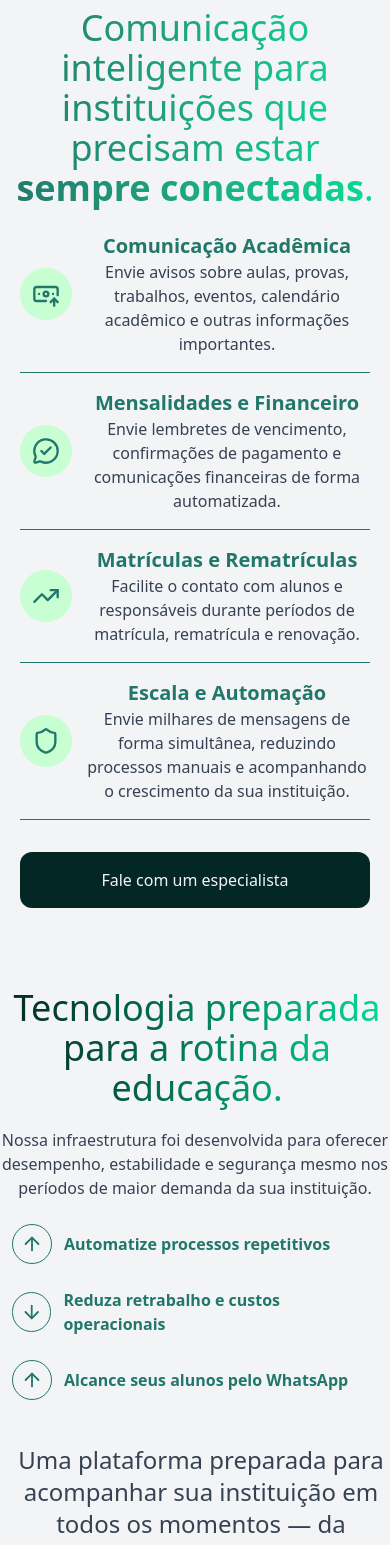
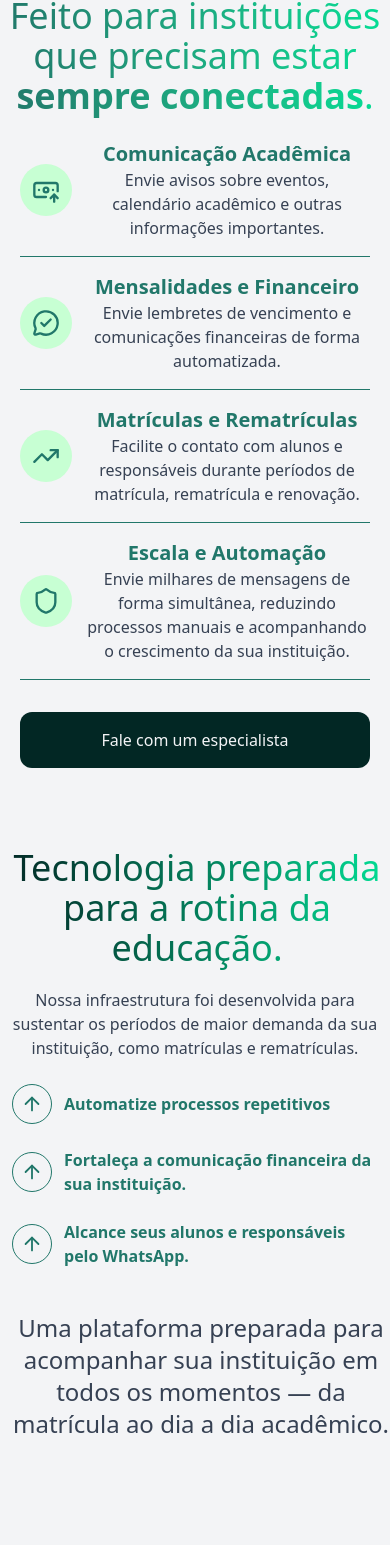
Before and after one commit to gersonkomunicai/correio-inteligente, a Next.js app: page /segmentos/educacao in a window 390 px wide. Shown: the part 1296-2841 px from the top of the page. Built offline with nearby package versions, Linux system fonts and the light colour scheme; no server answers.

Commit message:
atualização de copys  correção de posicionamento de elementos nas páginas adição de fundo na página de cases (aval)

```diff
--- a/components/Navbar.tsx
+++ b/components/Navbar.tsx
@@ -27,7 +27,7 @@ export default function Navbar() {
                                     <a href="/segmentos/bancos" className={`${url[2] === 'bancos' ? 'text-correio-inteligente-200 bg-correio-inteligente-800 ' : 'hover:text-gray-700 text-gray-100 hover:bg-correio-inteligente-900'} transition-all duration-200 ease-in  text-base rounded-md p-2 `}>Bancos e Fintechs</a>
                                     <a href="/segmentos/governos" className={`${url[2] === 'governos' ? 'text-correio-inteligente-200 bg-correio-inteligente-800 ' : 'hover:text-gray-700 text-gray-100 hover:bg-correio-inteligente-900'} transition-all duration-200 ease-in text-base rounded-md p-2 `}>Governos e ONGs</a>
                                     <a href="/segmentos/varejo" className={`${url[2] === 'varejo' ? 'text-correio-inteligente-200 bg-correio-inteligente-800 ' : 'hover:text-gray-700 text-gray-100 hover:bg-correio-inteligente-900'} transition-all duration-200 ease-in text-base rounded-md p-2 `}>Varejo</a>
-                                    <a href="/segmentos/saude" className={`${url[2] === 'saude' ? 'text-correio-inteligente-200 bg-correio-inteligente-800 ' : 'hover:text-gray-700 text-gray-100 hover:bg-correio-inteligente-900'} transition-all duration-200 ease-in  text-base rounded-md p-2 `}>Saúde</a>
+                                    {/* <a href="/segmentos/saude" className={`${url[2] === 'saude' ? 'text-correio-inteligente-200 bg-correio-inteligente-800 ' : 'hover:text-gray-700 text-gray-100 hover:bg-correio-inteligente-900'} transition-all duration-200 ease-in  text-base rounded-md p-2 `}>Saúde</a> */}
                                     <a href="/segmentos/educacao" className={`${url[2] === 'educacao' ? 'text-correio-inteligente-200 bg-correio-inteligente-800 ' : 'hover:text-gray-700 text-gray-100 hover:bg-correio-inteligente-900'} transition-all duration-200 ease-in text-base rounded-md p-2 `}>Educação</a>
                                     <a href="/segmentos/seguradoras" className={`${url[2] === 'seguradoras' ? 'text-correio-inteligente-200 bg-correio-inteligente-800 ' : 'hover:text-gray-700 text-gray-100 hover:bg-correio-inteligente-900'} transition-all duration-200 ease-in text-base rounded-md p-2 `}>Seguradoras</a>                                </div>
                             </div>
@@ -73,7 +73,7 @@ export default function Navbar() {
                                 <a href="/segmentos/bancos" className={`${url[2] === 'bancos' ? 'bg-correio-inteligente-800' : ''} p-2 text-gray-100 font-bold text-lg text-left`}>Bancos e Fintechs</a>
                                 <a href="/segmentos/governos" className={`${url[2] === 'governos' ? 'bg-correio-inteligente-800' : ''} p-2 text-gray-100 font-bold text-lg text-left`}>Governos e ONGs</a>
                                 <a href="/segmentos/varejo" className={`${url[2] === 'varejo' ? 'bg-correio-inteligente-800' : ''} p-2 text-gray-100 font-bold text-lg text-left`}>Varejo</a>
-                                <a href="/segmentos/saude" className={`${url[2] === 'saude' ? 'bg-correio-inteligente-800' : ''} p-2 text-gray-100 font-bold text-lg text-left`}>Saúde</a>
+                                {/* <a href="/segmentos/saude" className={`${url[2] === 'saude' ? 'bg-correio-inteligente-800' : ''} p-2 text-gray-100 font-bold text-lg text-left`}>Saúde</a> */}
                                 <a href="/segmentos/educacao" className={`${url[2] === 'educacao' ? 'bg-correio-inteligente-800' : ''} p-2 text-gray-100 font-bold text-lg text-left`}>Educação</a>
                                 <a href="/segmentos/seguradoras" className={`${url[2] === 'seguradoras' ? 'bg-correio-inteligente-800' : ''} p-2 text-gray-100 font-bold text-lg text-left`}>Seguradoras</a>
                             </div>
--- a/src/app/quem-somos/page.tsx
+++ b/src/app/quem-somos/page.tsx
@@ -8,7 +8,6 @@ export default () => {
     return (
         <div className="flex flex-col w-screen">
             <div className="bg-[url('/image.webp')] absolute bg-right bg-cover bg-no-repeat w-screen h-screen">
-                <a href="">oi</a>
             </div>
             <div className="lg:flex items-center flex-col bg-correio-inteligente-200/90 relative h-screen">
                 <div className="absolute bg-correio-inteligente-100/20 w-200 h-200 rounded-full -left-100 -bottom-100 blur-2xl" />
@@ -56,7 +55,7 @@ export default () => {
                         <div className="lg:flex  text-left items-start md:mr-10 ">
                             <Reveal direction="left">
                                 <div className="flex flex-col">
-                                    <span className="md:text-2xl text-correio-inteligente-200">O <span className="font-bold italic">Correio Inteligente</span> nasceu com o propósito de apoiar operações que exigem controle e padronização na comunicação digital. Unimos tecnologia e automação a uma infraestrutura própria, pensada para sustentar operações de alto volume com estabilidade. Algumas coisas que orientam nosso trabalho são:</span>
+                                    <span className="md:text-2xl text-correio-inteligente-200">O <span className="font-bold italic">Correio Inteligente</span> nasceu com o propósito de apoiar operações que exigem controle e padronização na comunicação digital. Unimos tecnologia e automação a uma infraestrutura própria, pensada para sustentar operações de alto volume com estabilidade.</span>
                                     <span className="md:text-2xl text-correio-inteligente-200"> Algumas coisas que orientam nosso trabalho são: </span>
                                     <div className="flex items-center my-2">
                                         <Check className="w-8 h-8 size-4  text-correio-inteligente-200" />
--- a/src/app/segmentos/educacao/page.tsx
+++ b/src/app/segmentos/educacao/page.tsx
@@ -47,24 +47,23 @@ export default function Educacao() {
                 </div>
             </div>
             <div className="flex flex-col h-auto items-center bg-gray-100">
-                <div className="container mb-10 md:px-30">
-                    <h2 className="bg-linear-to-r from-correio-inteligente-200 to-correio-inteligente-800 bg-clip-text text-transparent text-5xl my-3"></h2>
-                    <div className="lg:flex text-center items-start text-correio-inteligente-100 justify-between">
-                        <div className="flex flex-col items-center max-w-xl">
-                            <h2 className="text-4xl p-2 bg-linear-to-r from-correio-inteligente-100 to-correio-inteligente-800 bg-clip-text text-transparent">Comunicação inteligente para instituições que precisam estar <span className="font-bold">sempre conectadas</span>.</h2>
-                            <div className="flex justify-center items-center w-160">
+                <div className="container justify-center items-center mb-10">
+                    <div className="lg:flex text-center items-center  text-correio-inteligente-100 justify-center lg:justify-between">
+                        <div className="flex flex-col items-center lg:max-w-xl">
+                            <h2 className="text-4xl p-2 bg-linear-to-r from-correio-inteligente-100 to-correio-inteligente-800 bg-clip-text text-transparent">Feito para instituições que precisam estar <span className="font-bold">sempre conectadas</span>.</h2>
+                            <div className="items-center w-160">
                                 {/* <video muted autoPlay loop src="/enterprise.mp4" className="rounded-lg mt-3"></video> */}
                                 <Image width={1000} height={1000} src="/heroEducation.png" className="hidden lg:flex rounded-bl-4xl rounded-tl-2xl rounded-tr-xl" alt="" />
                             </div>
                         </div>
-                        <div className="md:flex flex-col px-5 divide-y divide-correio-inteligente-100">
+                        <div className="lg:flex flex-col px-5 lg:max-w-2xl divide-y divide-correio-inteligente-100">
                             <div className="flex items-center py-4">
                                 <div className="flex items-center justify-center p-3 w-13 h-13 rounded-full bg-correio-inteligente-900">
                                     <BanknoteArrowUp className="size-7" />
                                 </div>
-                                <div className="flex flex-col max-w-md">
+                                <div className="flex flex-col w-full">
                                     <p className="text-xl font-bold pl-3">Comunicação Acadêmica</p>
-                                    <span className="text-gray-700 pl-3">Envie avisos sobre aulas, provas, trabalhos, eventos, calendário acadêmico e outras informações importantes.</span>
+                                    <span className="text-gray-700 pl-3">Envie avisos sobre eventos, calendário acadêmico e outras informações importantes.</span>
                                 </div>
 
                             </div>
@@ -72,9 +71,9 @@ export default function Educacao() {
                                 <div className="flex items-center justify-center p-3 w-13 h-13 rounded-full bg-correio-inteligente-900">
                                     <MessageCircleCheck className='size-7' />
                                 </div>
-                                <div className="flex flex-col max-w-md">
+                                <div className="flex flex-col w-full">
                                     <p className="text-xl font-bold pl-3">Mensalidades e Financeiro</p>
-                                    <span className="text-gray-700 pl-3">Envie lembretes de vencimento, confirmações de pagamento e comunicações financeiras de forma automatizada.</span>
+                                    <span className="text-gray-700 pl-3">Envie lembretes de vencimento e comunicações financeiras de forma automatizada.</span>
                                 </div>
 
                             </div>
@@ -82,7 +81,7 @@ export default function Educacao() {
                                 <div className="flex items-center justify-center p-3 w-13 h-13 rounded-full bg-correio-inteligente-900">
                                     <TrendingUp className="size-7" />
                                 </div>
-                                <div className="flex flex-col max-w-md">
+                                <div className="flex flex-col w-full">
                                     <p className="text-xl font-bold pl-3">Matrículas e Rematrículas</p>
                                     <span className="text-gray-700 pl-3">Facilite o contato com alunos e responsáveis durante períodos de matrícula, rematrícula e renovação.</span>
                                 </div>
@@ -91,7 +90,7 @@ export default function Educacao() {
                                 <div className="flex items-center justify-center p-3 w-13 h-13 rounded-full bg-correio-inteligente-900">
                                     <Shield className="size-7" />
                                 </div>
-                                <div className="flex flex-col max-w-md">
+                                <div className="flex flex-col w-full">
                                     <p className="text-xl pl-3 font-bold">Escala e Automação</p>
                                     <span className="text-gray-700 pl-3">Envie milhares de mensagens de forma simultânea, reduzindo processos manuais e acompanhando o crescimento da sua instituição.</span>
                                 </div>
@@ -100,31 +99,31 @@ export default function Educacao() {
                         </div>
                     </div>
                     <div className="flex bg-gray-100 items-center justify-between py-10 h-auto">
-                        <div className="flex flex-col max-w-2xl">
+                        <div className="flex flex-col lg:max-w-2xl">
                             <h2 className="pl-3 text-center text-4xl bg-linear-to-r from-correio-inteligente-200 to-correio-inteligente-800 p-2 bg-clip-text text-transparent">Tecnologia preparada para a rotina da educação.</h2>
-                            <p className="text-gray-700 py-3 text-md text-center">Nossa infraestrutura foi desenvolvida para oferecer desempenho, estabilidade e segurança mesmo nos períodos de maior demanda da sua instituição.</p>
+                            <p className="text-gray-700 py-3 text-md text-center">Nossa infraestrutura foi desenvolvida para sustentar os períodos de maior demanda da sua instituição, como matrículas e rematrículas.</p>
                             <div className="flex items-center p-3">
-                                <ArrowUp className="border rounded-full border-correio-inteligente-100 text-correio-inteligente-100 p-2 w-10 h-10" />
+                                <ArrowUp className="border rounded-full border-correio-inteligente-100 text-correio-inteligente-100 p-2 w-10 h-10 shrink-0" />
                                 <div className="flex items-end">
                                     {/* <p className="pl-3 text-4xl font-bold text-correio-inteligente-100">79%</p> */}
                                     <span className="pl-3 text-correio-inteligente-100 font-bold max-w-xl text-md">Automatize processos repetitivos</span>
                                 </div>
                             </div>
                             <div className="flex items-center p-3">
-                                <ArrowDown className="border rounded-full border-correio-inteligente-100 text-correio-inteligente-100 p-2 w-10 h-10 " />
+                                <ArrowUp className="border shrink-0 rounded-full border-correio-inteligente-100 text-correio-inteligente-100 p-2 w-10 h-10 " />
                                 <div className="flex items-end">
                                     {/* <p className="pl-3 text-4xl font-bold text-correio-inteligente-100">2%</p> */}
-                                    <span className="pl-3 text-correio-inteligente-100 text-md max-w-xl font-bold">Reduza retrabalho e custos operacionais</span>
+                                    <span className="pl-3 text-correio-inteligente-100 text-md max-w-xl font-bold">Fortaleça a comunicação financeira da sua instituição.</span>
                                 </div>
                             </div>
                             <div className="flex items-center p-3">
-                                <ArrowUp className="border   rounded-full border-correio-inteligente-100 text-correio-inteligente-100 p-2 w-10 h-10 " />
+                                <ArrowUp className="border shrink-0 rounded-full border-correio-inteligente-100 text-correio-inteligente-100 p-2 w-10 h-10 " />
                                 <div className="flex items-end">
                                     {/* <p className="pl-3 text-4xl font-bold text-correio-inteligente-100">60%</p> */}
-                                    <span className="pl-3 text-correio-inteligente-100 text-md max-w-xl font-bold">Alcance seus alunos pelo WhatsApp</span>
+                                    <span className="pl-3 text-correio-inteligente-100 text-md max-w-xl font-bold">Alcance seus alunos e responsáveis pelo WhatsApp.</span>
                                 </div>
                             </div>
-                            <h2 className="text-2xl text-center py-8 pl-3 max-w-2xl text-gray-700">Uma plataforma preparada para acompanhar sua instituição em todos os momentos — da matrícula ao dia a dia acadêmico.</h2>
+                            <h2 className="text-2xl text-center py-8 pl-3 lg:max-w-2xl text-gray-700">Uma plataforma preparada para acompanhar sua instituição em todos os momentos — da matrícula ao dia a dia acadêmico.</h2>
                         </div>
                         <div className="hidden lg:flex max-w-xl h-120 items-center">
                             <Image width={1000} height={1000} src="/Iso.png" className="hidden lg:flex aspect-square" alt="" />
@@ -133,11 +132,11 @@ export default function Educacao() {
                     <div className="flex flex-col justify-center my-10 items-center">
                         <div className="max-w-2xl text-center">
                             <h2 className="text-4xl bg-linear-to-r from-correio-inteligente-200 to-correio-inteligente-800 bg-clip-text text-transparent p-2">Por que instituições de ensino escolhem o Correio Inteligente?</h2>
-                            <p className="text-lg text-gray-600">Nossa plataforma combina tecnologia, automação e segurança para tornar a comunicação com alunos, responsáveis e equipes mais simples, rápida e eficiente.</p>
+                            <p className="text-lg text-gray-600">Reunimos tecnologia e automação numa plataforma pensada para transformar avisos em resultado.</p>
                         </div>
                         <div className="flex flex-wrap items-center justify-center my-5">
-                            <CardSegments className="m-2" image="/api.jpeg" title='API Oficial do WhatsApp Business' subtitle="Comunique-se através do canal oficial, com mais segurança, confiabilidade e rastreabilidade." />
-                            <CardSegments className='m-2' image="/automacao.png" title='Comunicações automatizadas' subtitle="Automatize avisos acadêmicos, lembretes financeiros, informações sobre matrícula e outras mensagens importantes." />
+                            <CardSegments className="m-2" image="/api.jpeg" title='API Oficial do WhatsApp Business' subtitle="Comunicação oficial entre sua instituição e a comunidade escolar." />
+                            <CardSegments className='m-2' image="/automacao.png" title='Campanhas centralizadas' subtitle="Administre e acompanhe suas campanhas, relatórios e histório de envio em uma única plataforma." />
                             <CardSegments className='m-2' image="/gestao.jpeg" title='Relacionamento centralizado' subtitle="Organize suas comunicações em uma única plataforma e tenha mais controle sobre os contatos realizados pela instituição." />
 
                         </div>
--- a/src/app/segmentos/varejo/page.tsx
+++ b/src/app/segmentos/varejo/page.tsx
@@ -4,7 +4,7 @@ import CardSegments from "../../../../components/CardSegments"
 import Cta from "../../../../components/Cta"
 import Image from 'next/image'
 
-export default function Varejo () {
+export default function Varejo() {
     return (
         <div className="flex flex-col">
             <div className="h-auto bg-correio-inteligente-200/50 w-full relative overflow-hidden">
@@ -142,8 +142,8 @@ export default function Varejo () {
                 </div>
             </div>
             <Cta image="/model2.jpeg"
-                title="Pronto para transformar a comunicação da sua instituição financeira?"
-                description="Descubra como bancos, financeiras e fintechs utilizam o Correio Inteligente para automatizar processos, aumentar a eficiência operacional e fortalecer o relacionamento com seus clientes."
+                title="Pronto para transformar a comunicação do seu negócio?"
+                description="Descubra com lojas e redes de comércio utilizam o Correio Inteligente para automatizar campanhas e fortalecer o relacionamento com seus clientes."
                 button="Solicitar Demonstração"
                 className="flex h-200 p-10 items-center justify-center bg-correio-inteligente-200" />
 
```
Also changed, not shown: src/app/cases/grupo-aval/page.tsx (+5 -5 lines), src/app/segmentos/seguradoras/page.tsx (+29 -28 lines), public/aval_2.png (added). Lines whose indentation alone changed are shown as unchanged.
